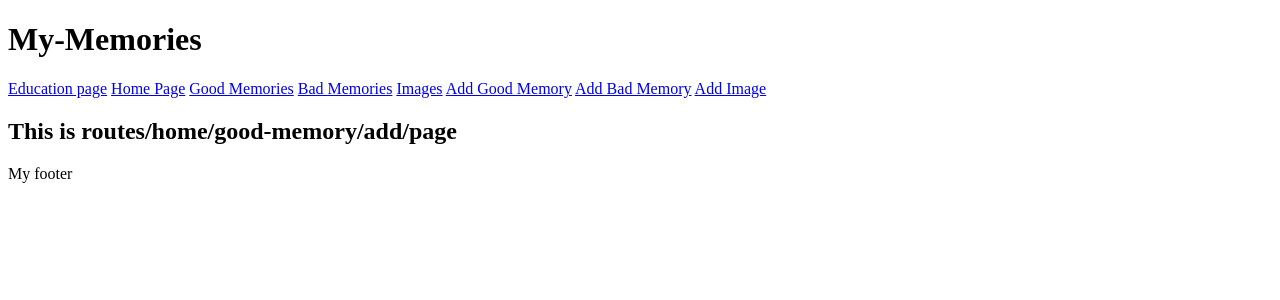
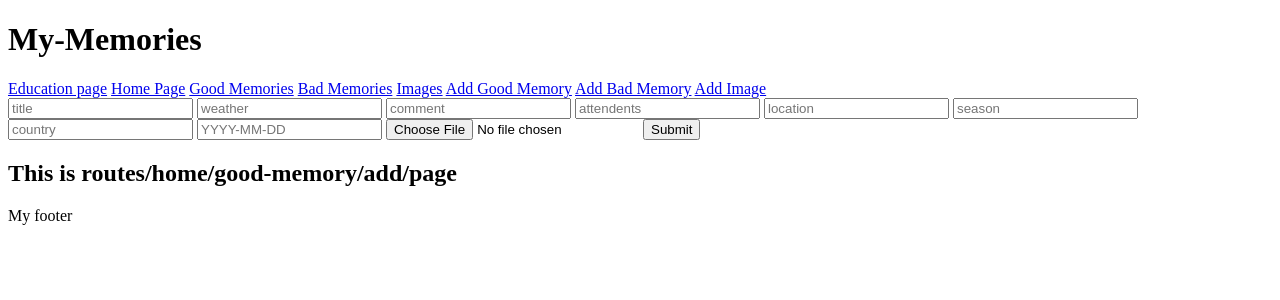
Before and after one commit to Flix0911/svelte_frontend, a SvelteKit app: page /home/good-memory/add in a window 1280 px wide. Shown: the top 300 px of the page. Built offline with nearby package versions, Linux system fonts and the light colour scheme; no server answers.

Commit message:
wip: add images and good memories

```diff
--- a/src/routes/home/good-memory/add/+page.svelte
+++ b/src/routes/home/good-memory/add/+page.svelte
@@ -1,12 +1,65 @@
 <script>
+	import { goto } from '$app/navigation';
     import Header from '../../../../assests/Header.svelte'
     import Footer from '../../../../assests/Footer.svelte'
     import Navigation from '../../../../assests/Navigation.svelte'
+    import { GoodMemoryStore } from '../../../../stores/good-memory-store';
+    const apiUrl = import.meta.env.VITE_API_URL;
+
+    // state
+    let title = '';
+    let weather = '';
+    let comment = '';
+    let attendents = '';
+    let location = '';
+    let season = '';
+    let country = '';
+    let date = '';
+    let files;
+
+    let handleSubmit = () => {
+        const call = `${apiUrl}good-memory/`
+        console.log(call)
+        let data = new FormData()
+        console.log(data)
+        data.append('title', title)
+        data.append('weather', weather)
+        data.append('comment', comment)
+        data.append('attendents', attendents)
+        data.append('location', location)
+        data.append('season', season)
+        data.append('country', country)
+        data.append('date', date)
+        data.append('image', files[0])
+
+    fetch(call, {method: 'POST', body: data}).then(response => response.json()).then(data => {
+        GoodMemoryStore.update(prev => [...prev, data])
+        console.log("data in fetch", data)
+        goto('/home/good-memory/')
+    })
+}
+
 </script>
 
 <Header />
 <Navigation />
 
+<div>
+    <form on:submit|preventDefault={handleSubmit}>
+        <input class="dummy" type="text" placeholder="title" bind:value={title}/>
+        <input class="dummy" type="text" placeholder="weather" bind:value={weather}/>
+        <input class="dummy" type="text" placeholder="comment" bind:value={comment}/>
+        <input class="dummy" type="text" placeholder="attendents" bind:value={attendents}/>
+        <input class="dummy" type="text" placeholder="location" bind:value={location}/>
+        <input class="dummy" type="text" placeholder="season" bind:value={season}/>
+        <input class="dummy" type="text" placeholder="country" bind:value={country}/>
+        <input class="dummy" type="text" placeholder="YYYY-MM-DD" bind:value={date}/>
+        <input class="dummy" type="file" bind:files/>
+        <button class="submit" type="submit">Submit</button>
+
+    </form>
+</div>
+
 <h2>This is routes/home/good-memory/add/page</h2>
 
 
```
Also changed, not shown: src/routes/home/images/add/+page.svelte (+28 -0 lines).
